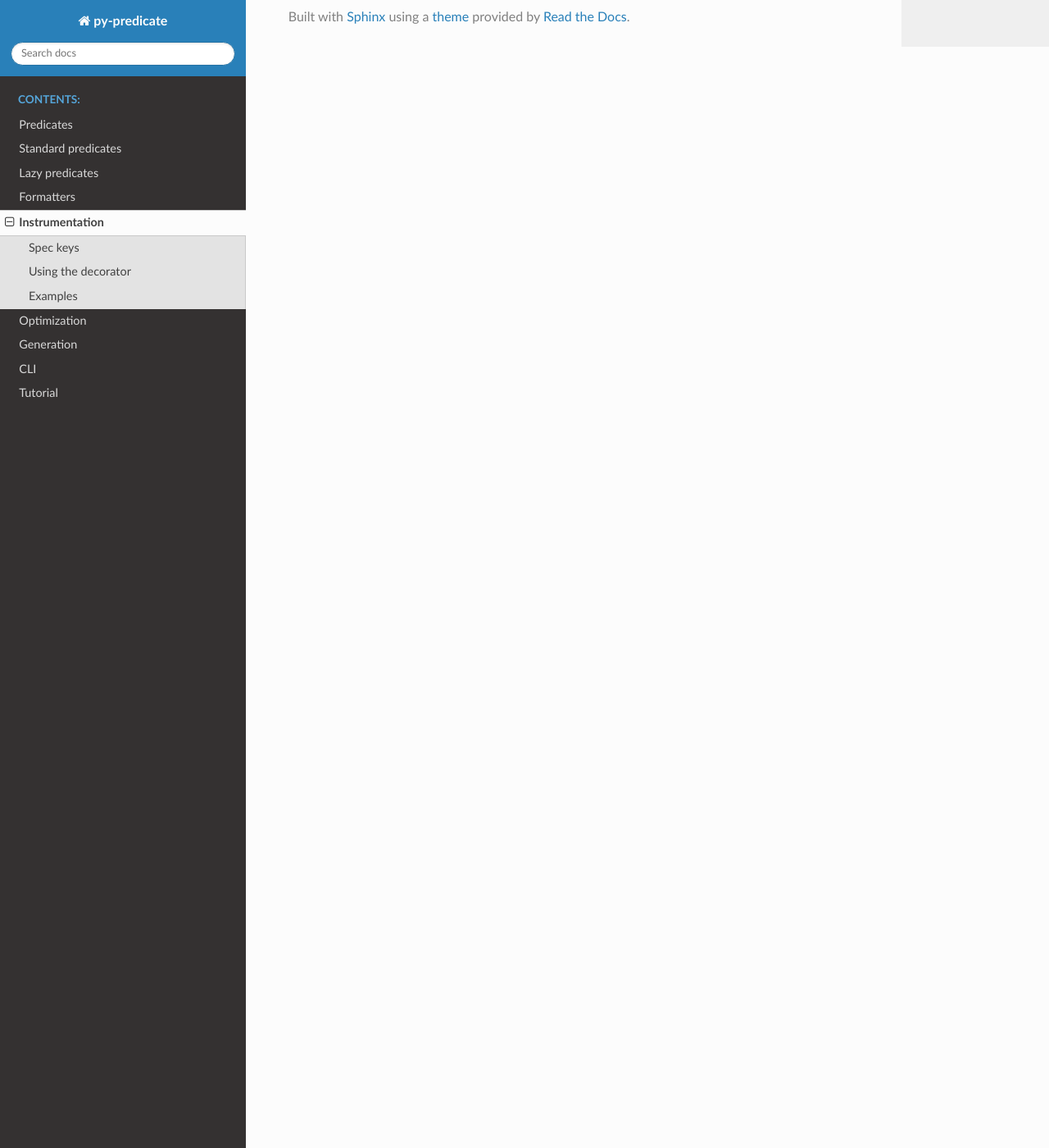
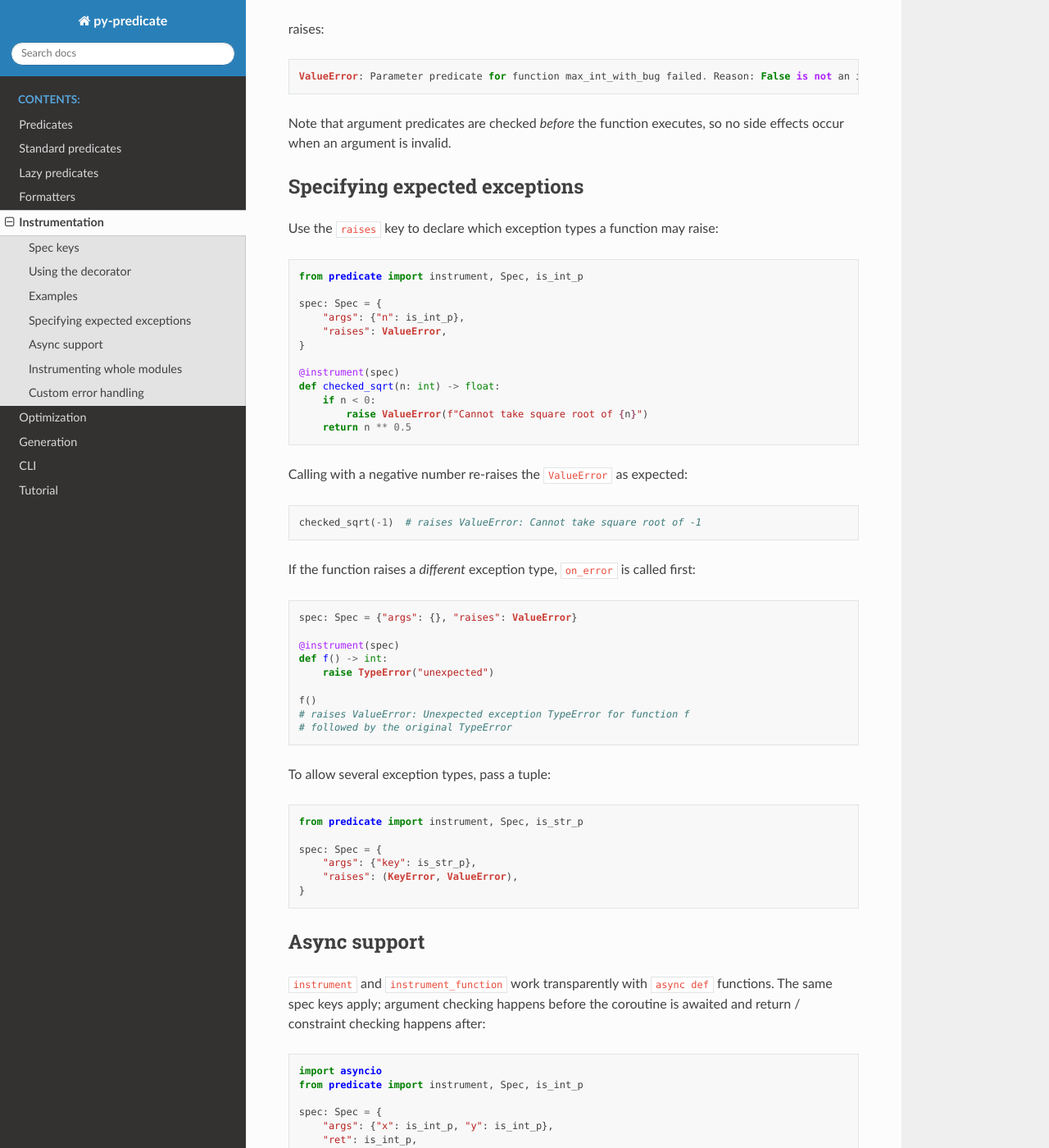
Before and after one commit to mrijk/py-predicate, a Sphinx documentation site: the page built from docs/instrumentation.rst, in a window 1280 px wide and 1400 px high, scrolled down 2442 px. Shown: the whole window at 82% size. Built offline with Sphinx 7.4.7 and the Read the Docs theme 3.1.0, drawn with Linux system fonts in a browser that asks for light colours; some of the changed text lies outside the part shown.

Commit message:
Add raises key to Spec for exception handling in instrument (#205)
* Add raises key to Spec for exception handling in instrument

Allows users to declare expected exception types in a spec. When an
instrumented function raises, instrument validates the exception against
the declared type(s) and calls on_error for unexpected exceptions.

* Update instrumentation docs with raises, async, and module examples

* Fix import errors in instrumentation documentation examples

---------

Co-authored-by: Maurits Rijk <maurits.rijk@surf.nl>

```diff
--- a/docs/instrumentation.rst
+++ b/docs/instrumentation.rst
@@ -52,6 +52,22 @@
     .. code-block:: python
 
         "fn_p": lambda x, y: ge_p(x + y)
+
+``raises`` *(optional)*
+    One exception type, or a tuple of exception types, that the function is allowed to raise.
+    When the function raises an exception that matches, it propagates to the caller normally.
+    When the function raises an exception that does *not* match, ``on_error`` is called and the
+    unexpected exception is re-raised.
+
+    If ``raises`` is absent and the function raises, the exception propagates unchanged — there
+    is no validation.
+
+    .. code-block:: python
+
+        "raises": ValueError
+
+        # or multiple types:
+        "raises": (ValueError, KeyError)
 
 Using the decorator
 -------------------
@@ -112,3 +128,136 @@
 
 Note that argument predicates are checked *before* the function executes, so no side effects
 occur when an argument is invalid.
+
+Specifying expected exceptions
+------------------------------
+
+Use the ``raises`` key to declare which exception types a function may raise:
+
+.. code-block:: python
+
+    from predicate import instrument, Spec, is_int_p
+
+    spec: Spec = {
+        "args": {"n": is_int_p},
+        "raises": ValueError,
+    }
+
+    @instrument(spec)
+    def checked_sqrt(n: int) -> float:
+        if n < 0:
+            raise ValueError(f"Cannot take square root of {n}")
+        return n ** 0.5
+
+Calling with a negative number re-raises the ``ValueError`` as expected:
+
+.. code-block:: python
+
+    checked_sqrt(-1)  # raises ValueError: Cannot take square root of -1
+
+If the function raises a *different* exception type, ``on_error`` is called first:
+
+.. code-block:: python
+
+    spec: Spec = {"args": {}, "raises": ValueError}
+
+    @instrument(spec)
+    def f() -> int:
+        raise TypeError("unexpected")
+
+    f()
+    # raises ValueError: Unexpected exception TypeError for function f
+    # followed by the original TypeError
+
+To allow several exception types, pass a tuple:
+
+.. code-block:: python
+
+    from predicate import instrument, Spec, is_str_p
+
+    spec: Spec = {
+        "args": {"key": is_str_p},
+        "raises": (KeyError, ValueError),
+    }
+
+Async support
+-------------
+
+``instrument`` and ``instrument_function`` work transparently with ``async def`` functions.
+The same spec keys apply; argument checking happens before the coroutine is awaited and
+return / constraint checking happens after:
+
+.. code-block:: python
+
+    import asyncio
+    from predicate import instrument, Spec, is_int_p
+
+    spec: Spec = {
+        "args": {"x": is_int_p, "y": is_int_p},
+        "ret": is_int_p,
+        "fn": lambda x, y, ret: ret >= x and ret >= y,
+    }
+
+    @instrument(spec)
+    async def async_max(x: int, y: int) -> int:
+        return x if x >= y else y
+
+    result = asyncio.run(async_max(3, 7))  # returns 7
+
+Async functions that raise are handled identically to sync functions — use the ``raises``
+key in the spec to declare expected exception types:
+
+.. code-block:: python
+
+    from predicate import instrument, Spec, is_str_p
+
+    spec: Spec = {
+        "args": {"key": is_str_p},
+        "raises": KeyError,
+    }
+
+    @instrument(spec)
+    async def fetch(key: str) -> str:
+        raise KeyError(key)
+
+    asyncio.run(fetch("missing"))  # raises KeyError as expected
+
+Instrumenting whole modules
+---------------------------
+
+``instrument_module`` applies an empty spec (derived entirely from annotations) to every
+function in a module:
+
+.. code-block:: python
+
+    import mymodule
+    from predicate import instrument_module
+
+    instrument_module(mymodule)
+
+An optional ``pattern`` argument (fnmatch-style) limits which functions are instrumented:
+
+.. code-block:: python
+
+    instrument_module(mymodule, pattern="get_*")
+
+Custom error handling
+---------------------
+
+By default, spec violations raise ``ValueError``. Pass ``on_error`` to override:
+
+.. code-block:: python
+
+    from predicate import instrument
+
+    errors = []
+
+    @instrument(on_error=errors.append)
+    def add(x: int, y: int) -> int:
+        return x + y
+
+    add("oops", 1)       # on_error called, but function still runs
+    print(errors)        # ['Parameter predicate for function add failed. Reason: ...']
+
+The same ``on_error`` parameter is accepted by ``instrument_function`` and
+``instrument_module``.
```
Also changed, not shown: 3 other files.
